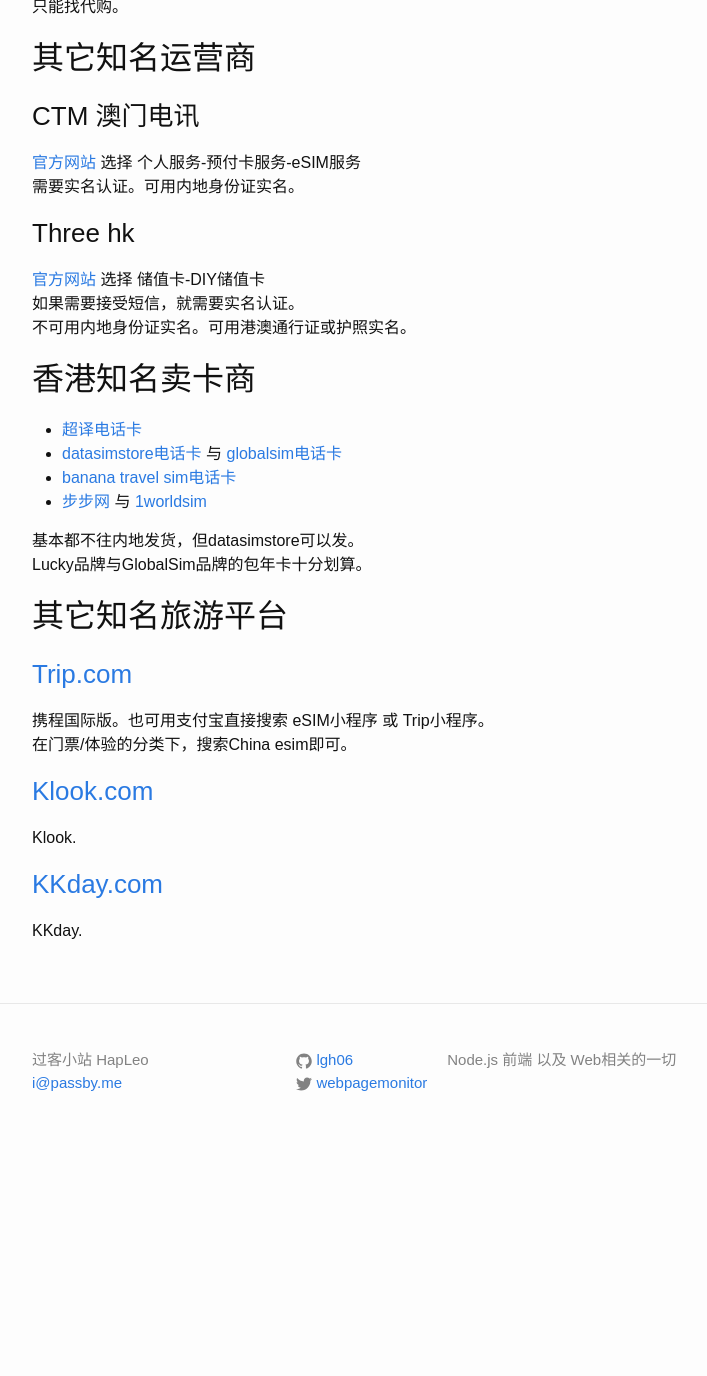
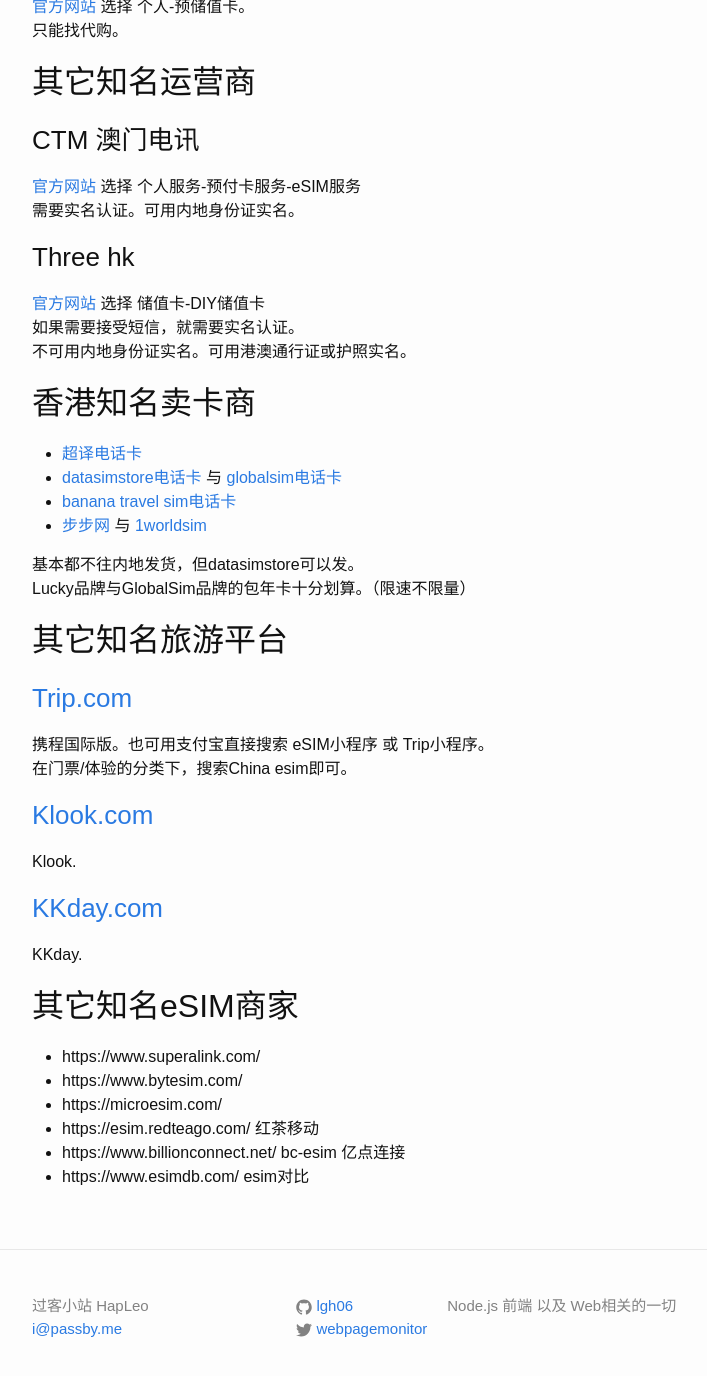
Before and after one commit to lgh06/blog, a Jekyll site: the page built from _posts/2024-12-16-esim.md, in a window 1280 px wide and 1400 px high, scrolled down 795 px. Shown: the top 1376 px of the window, without its empty margins (238-945 px from the left). Built offline with Jekyll 4.4.1, drawn with Linux system fonts in a browser that asks for light colours; a style sheet for code colours, icons or effects is not loaded; before the commit the page ends 1949 px from its top, so only the background shows below that.

Commit message:
update esim

```diff
--- a/_posts/2024-12-16-esim.md
+++ b/_posts/2024-12-16-esim.md
@@ -14,6 +14,7 @@
 [官方网站1](https://global.cmlink.com)
 [官方网站2](https://esim.cmlink.com)
 内地+越南的5天卡，内地+香港/内地+澳门的15天/30天卡，都很划算。
+包天卡，限速384Kbps，能用。
 
 ### 3.中国电信澳门 仅实体卡
 [官方网站](https://www.1888.com.mo/)  选择 预付卡。
@@ -41,7 +42,7 @@
 - [步步网](https://stepstepinfo.com/) 与 [1worldsim](https://1worldsim.com/)
 
 基本都不往内地发货，但datasimstore可以发。
-Lucky品牌与GlobalSim品牌的包年卡十分划算。
+Lucky品牌与GlobalSim品牌的包年卡十分划算。（限速不限量）
 
 ## 其它知名旅游平台
 ### [Trip.com](https://hk.trip.com)
@@ -51,3 +52,11 @@
 Klook.
 ### [KKday.com](https://www.KKDay.com)
 KKday.
+
+## 其它知名eSIM商家
+- https://www.superalink.com/
+- https://www.bytesim.com/
+- https://microesim.com/
+- https://esim.redteago.com/  红茶移动
+- https://www.billionconnect.net/ bc-esim 亿点连接
+- https://www.esimdb.com/  esim对比
```
